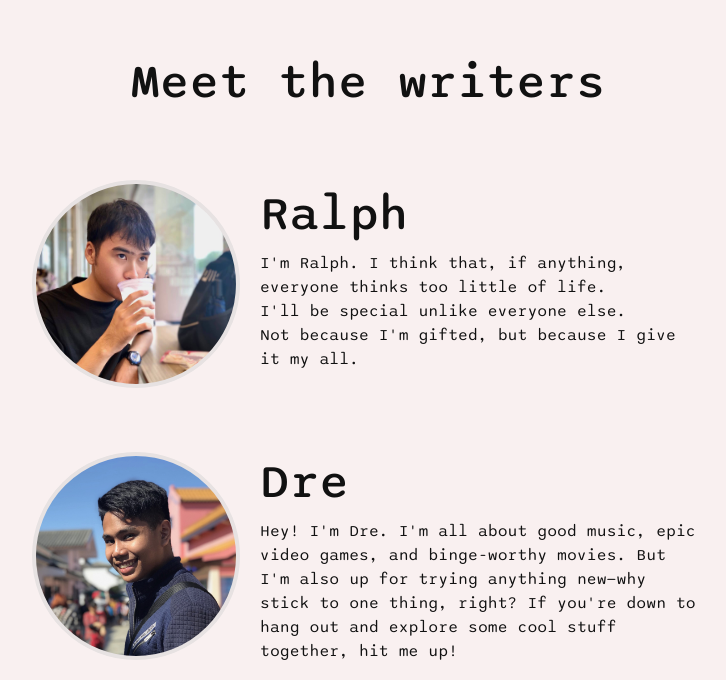
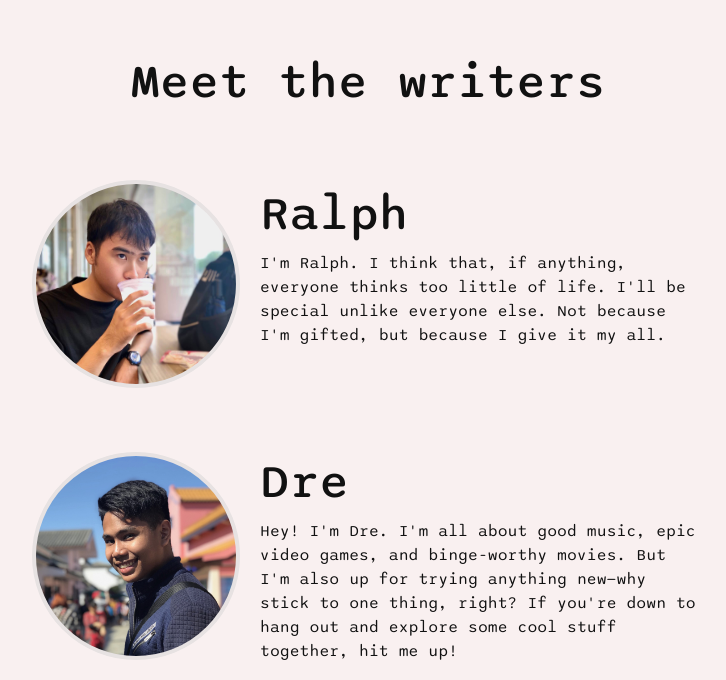
Before and after one commit to sevora/bl0g, a website built with webpack: page index.html in a window 1280 px wide. Shown: the part 1182-1862 px from the top of the page, without its empty margins (272-998 px from the left). Built offline with nearby package versions, Linux system fonts and the light colour scheme.

Commit message:
Remove Break Lines on a Part

```diff
--- a/index.html
+++ b/index.html
@@ -146,8 +146,8 @@
                 <div class="picture" style="background-image: url(/assets/images/ralph.jpg);"></div>
                 <div class="details">
                     <h1 class="heading">Ralph</h1>
-                    I'm Ralph. I think that, if anything, everyone thinks too little of life. <br /> I'll be special
-                    unlike everyone else. <br /> Not because I'm gifted, but because I give it my all.
+                    I'm Ralph. I think that, if anything, everyone thinks too little of life. I'll be special
+                    unlike everyone else. Not because I'm gifted, but because I give it my all.
                 </div>
             </div>
             <div class="profile">
```
